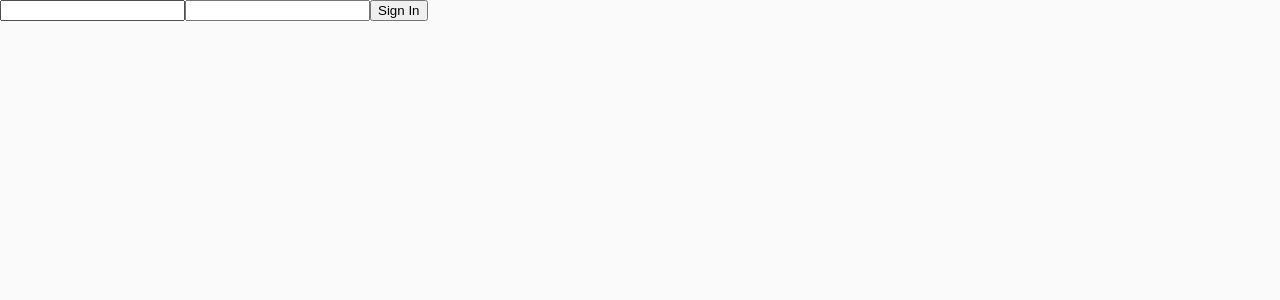
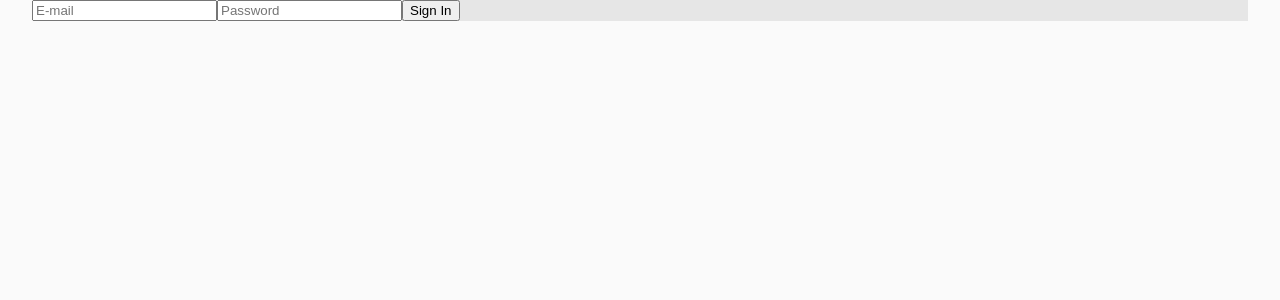
Before and after one commit to MrLambert13/react_01-06-19, a React app: page / in a window 1280 px wide. Shown: the top 300 px of the page. Built offline with nearby package versions, Linux system fonts and the light colour scheme.

Commit message:
continue

```diff
--- a/src/components/Auth/Auth.jsx
+++ b/src/components/Auth/Auth.jsx
@@ -34,8 +34,8 @@ export class Auth extends Component {
         const {username, password} = this.state;
         return (
             <div className="Auth">
-                <input onChange={this.handleChangeInput} name="username" type="text" value={username}/>
-                <input onChange={this.handleChangeInput} name="password" type="text" value={password}/>
+                <input onChange={this.handleChangeInput} name="username" type="text" value={username} placeholder="E-mail"/>
+                <input onChange={this.handleChangeInput} name="password" type="password" value={password} placeholder="Password"/>
                 <button onClick={this.handleSignInClick}>Sign In</button>
             </div>
         );
--- a/src/components/Auth/Auth.sass
+++ b/src/components/Auth/Auth.sass
@@ -1 +1,5 @@
 .Auth
+  width-max: 250px
+  max-height: 100px
+  margin: auto
+  background: #e6e6e6
--- a/src/index.jsx
+++ b/src/index.jsx
@@ -18,7 +18,7 @@ class App extends Component {
     render() {
         const {token} = this.state;
         return (
-            <div>
+            <div className='container'>
                 {!token && <Auth onSuccess={this.handleSuccess}/>}
                 {token && <Fragment>
                     <header>
```
